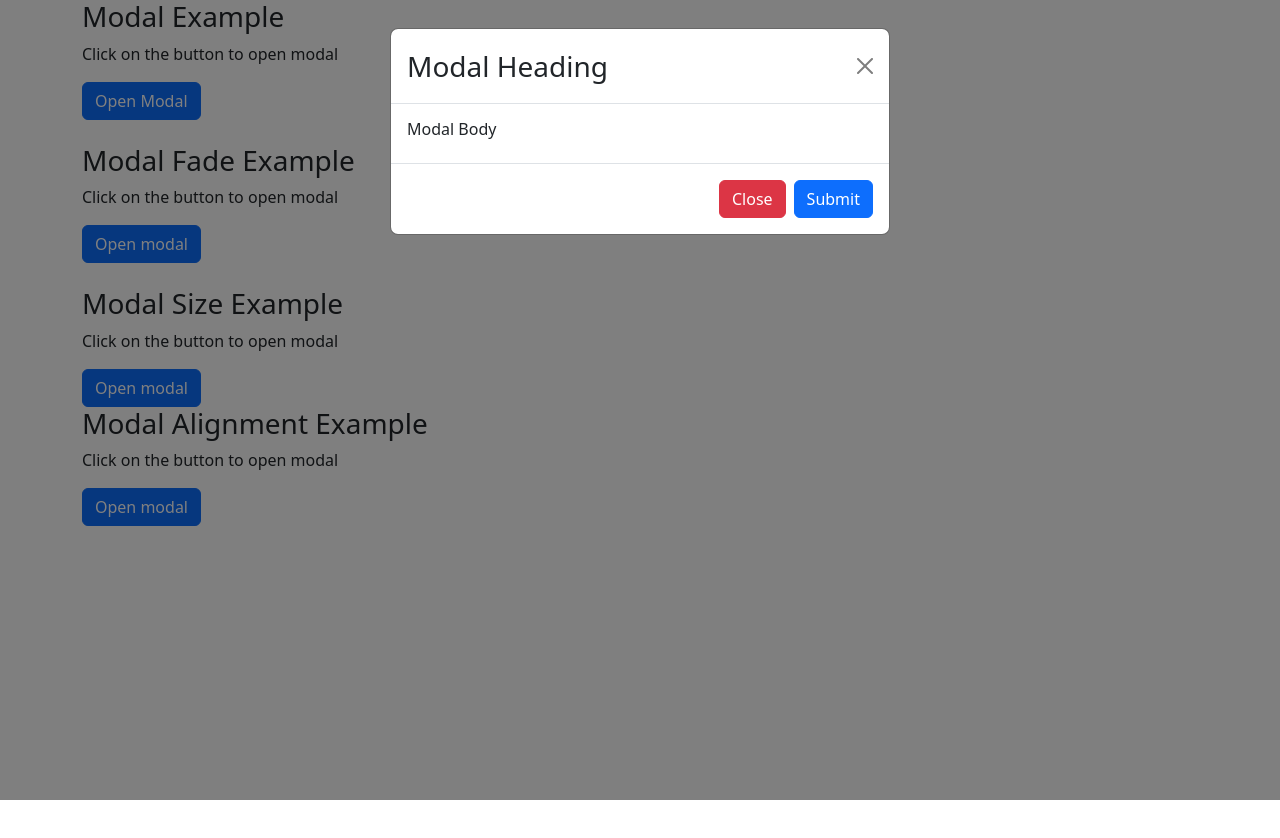
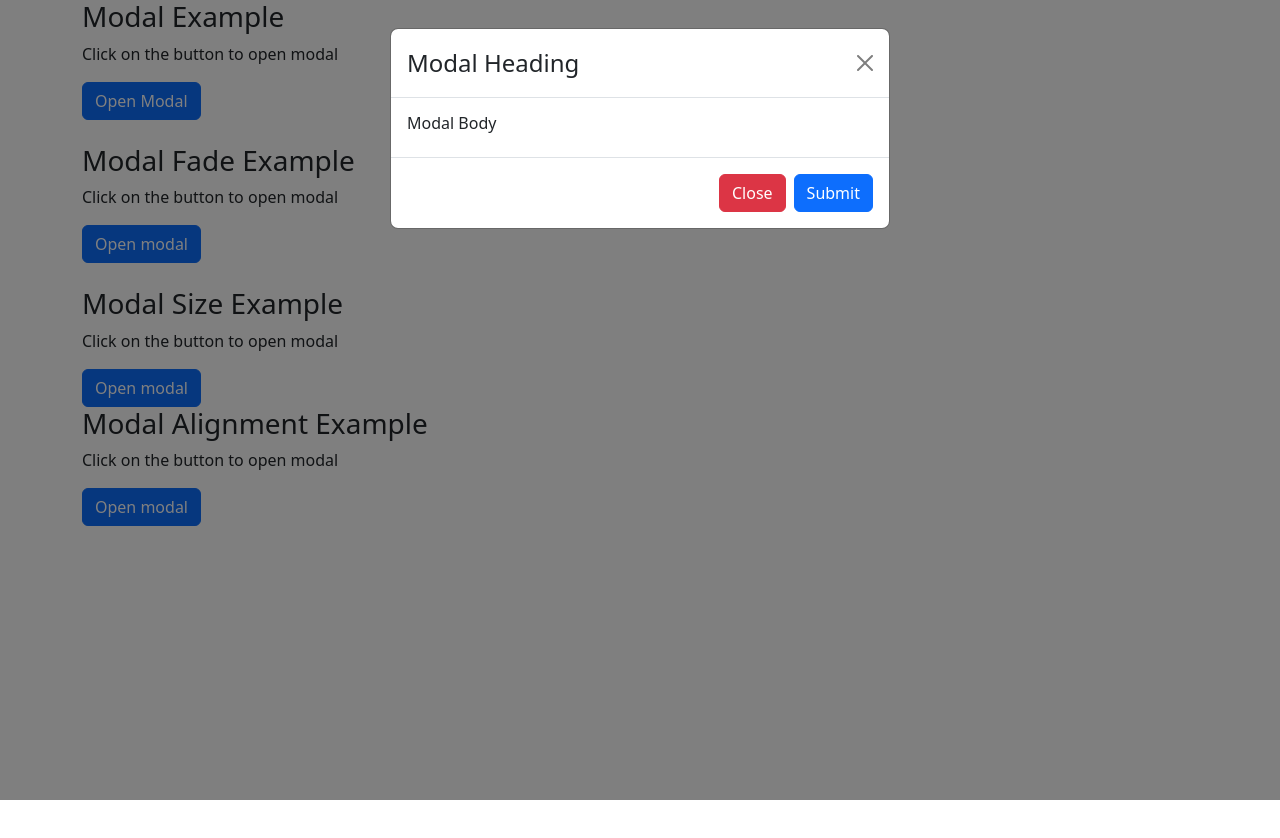
Before and after one commit to Jdelina/Bootstrap, a plain HTML site: page modal.html in a window 1280 px wide. Both pictures are taken after a click on the button "Open Modal". Shown: the top 838 px of the page. Drawn offline with nearby package versions, Linux system fonts and the light colour scheme.

Commit message:
modified:   modal.html

```diff
--- a/modal.html
+++ b/modal.html
@@ -24,7 +24,7 @@
 
                 <!------Modal Header-->
                 <div class="modal-header">
-                        <h3 class="modal-title"> Modal Heading </h3>
+                        <h4 class="modal-title"> Modal Heading </h4>
                         <button type="button" class="btn-close" data-bs-dismiss="modal"> </button>
                 </div>
 
```
